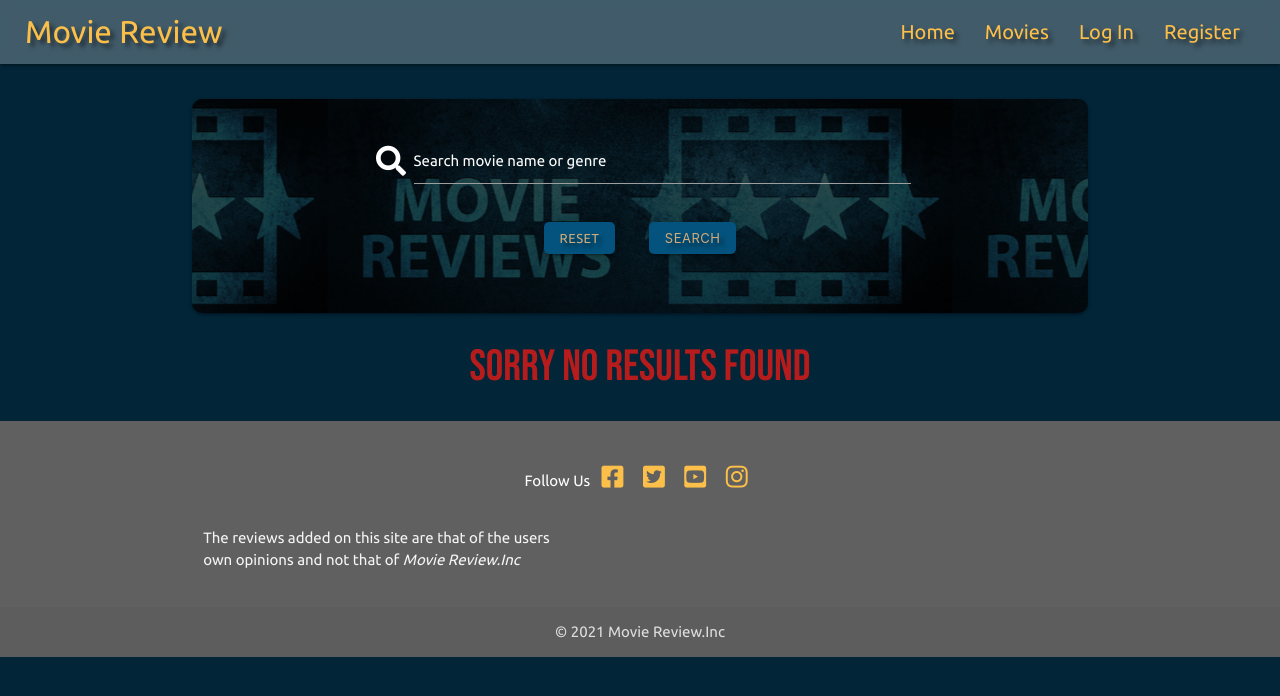
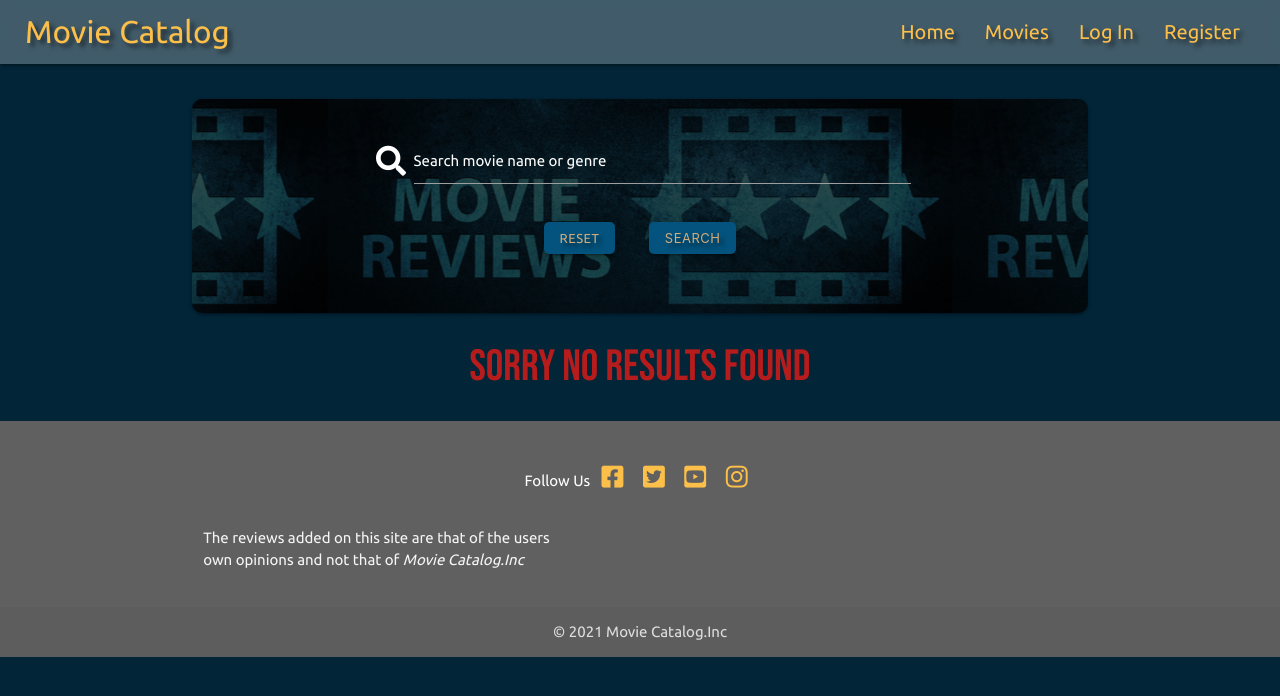
Before and after one commit to Ashb87/Ms3-Movie-Review, a Flask app: page /movies in a window 1280 px wide. Shown: the top 696 px of the page. Run offline with Flask 2, Linux system fonts and the light colour scheme; data that the repository does not hold is empty; some libraries are stand-ins or nearby versions.

Commit message:
changed text on buttons and headings

```diff
--- a/templates/base.html
+++ b/templates/base.html
@@ -13,7 +13,7 @@
     <link rel="stylesheet" href="{{ url_for('static', filename='css/style.css') }}" type="text/css">
     {% block styles %}
     {% endblock %}
-    <title>Movie Review</title>
+    <title>Movie Catalog</title>
     <link rel="shortcut icon" type="image/png" href="/static/images/favicon.png">
 </head>
 
@@ -24,7 +24,7 @@
         <div class="navbar-fixed">
         <nav class="nav-extended custom-bg text-shadow">
             <div class="nav-wrapper">
-                <a href="{{ url_for('home') }}" class="brand-logo">Movie Review</a>
+                <a href="{{ url_for('home') }}" class="brand-logo">Movie Catalog</a>
                 <a href="#" data-target="mobile-demo" class="sidenav-trigger"><i class="fas fa-bars"></i></a>
                 <ul class="right hide-on-med-and-down">
                     <li><a href="{{ url_for('home') }}">Home</a></li>
@@ -94,13 +94,13 @@
                 </div>
                 <div class="col m5 s12">
                     <p class="grey-text text-lighten-4">The reviews added on this site are that of the users own opinions and not that of
-                        <em>Movie Review.Inc</em></p>
+                        <em>Movie Catalog.Inc</em></p>
                 </div>
             </div>
         </div>
         <div class="footer-copyright">
             <div class="container center-align">
-                <span>© 2021 Movie Review.Inc</span>
+                <span>© 2021 Movie Catalog.Inc</span>
             </div>
         </div>
 
--- a/templates/edit_movie.html
+++ b/templates/edit_movie.html
@@ -1,7 +1,7 @@
 {% extends "base.html" %}
 {% block content %}
 
-    <h3 class="center-align grey-text text-shadow">Edit Movie Review</h3>
+    <h3 class="center-align grey-text text-shadow">Edit Movie Information</h3>
 
     <div class="row">
         <form class="col s12 m10 offset-m1" method="POST" action="{{ url_for('edit_movie', movie_id=movie._id) }}">
--- a/templates/index.html
+++ b/templates/index.html
@@ -41,13 +41,13 @@
             {% if session.user %}
             <div class="center-align">
                 <a href="{{ url_for('add_movie') }}" class="btn btn-small btn-add hover">
-                    Add a Movie Review</a>
+                    Add a Movie</a>
             </div>
             {% else %}
-            <h4>Log in to your account to add your own movie reviews</h4>
+            <h4>Log in to your account to add your own movies to the catalog</h4>
             <a href="{{ url_for('login') }}" class="btn btn-small btn-add hover">
                 Login</a>
-            <h6 class="white-text">Not yet registered an account?</h6>
+            <h6 class="white-text">Not yet got an account?</h6>
             <a href="{{ url_for('register') }}" class="btn btn-small btn-add hover">Register</a>
             {% endif %}
         </div>
--- a/templates/movies.html
+++ b/templates/movies.html
@@ -31,13 +31,13 @@
         <div class="row center-align">
             <div class="col-10 offset-1 col-md-4 offset-md-4">
                 <a href="{{ url_for('add_movie') }}" class="btn btn-add btn-small">
-                <i class="fas fa-plus" aria-hidden="true"></i> Add a Movie Review</a>
+                <i class="fas fa-plus" aria-hidden="true"></i> Add a Movie</a>
             </div>
         </div>
         {% else %}
         <div class="row center-align">
             <div class="col-10 offset-1 col-md-4 offset-md-4">
-                <h6 class="white-text">Log in to add a movie review of your own</h6>
+                <h6 class="white-text">Log in to add a movie of your own</h6>
                 <a href="{{ url_for('login') }}" class="btn btn-add btn-small">
                 Login</a>
             </div>
@@ -64,9 +64,9 @@
                     alt="Image of an old camera reel">
                     {% endif %}
                     </div>
-                    <p class="center-align"><strong>Review added by:</strong> <em>{{ movie.added_by }}</em></p>
+                    <p class="center-align"><strong>Movie added by:</strong> <em>{{ movie.added_by }}</em></p>
                     <div class="row center-align">
-                    <a href="{{ url_for('review', movie_id=movie._id) }}" class="btn-small btn-review">Full review</a>
+                    <a href="{{ url_for('review', movie_id=movie._id) }}" class="btn-small btn-review">Users review</a>
                     </div>
                 </div>
             </div>
--- a/templates/reviews.html
+++ b/templates/reviews.html
@@ -22,7 +22,7 @@
                 <p><strong>Movie Genre:</strong> {{ review.category_name }}</p>
                 <p><strong>Movie Synopsis:</strong> {{ review.movie_description }}</p>
                 <p><strong> Movie Review:</strong> {{ review.movie_review }}</p>
-                <p><strong>Review added by:</strong> <em>{{ review.added_by }}</em></p>
+                <p><strong>Movie added by:</strong> <em>{{ review.added_by }}</em></p>
                 <p><strong>Rating: </strong>{{ review.rating }}/5</p>
             </div>
         </div>
```
Also changed, not shown: templates/profile.html (+7 -7 lines).
